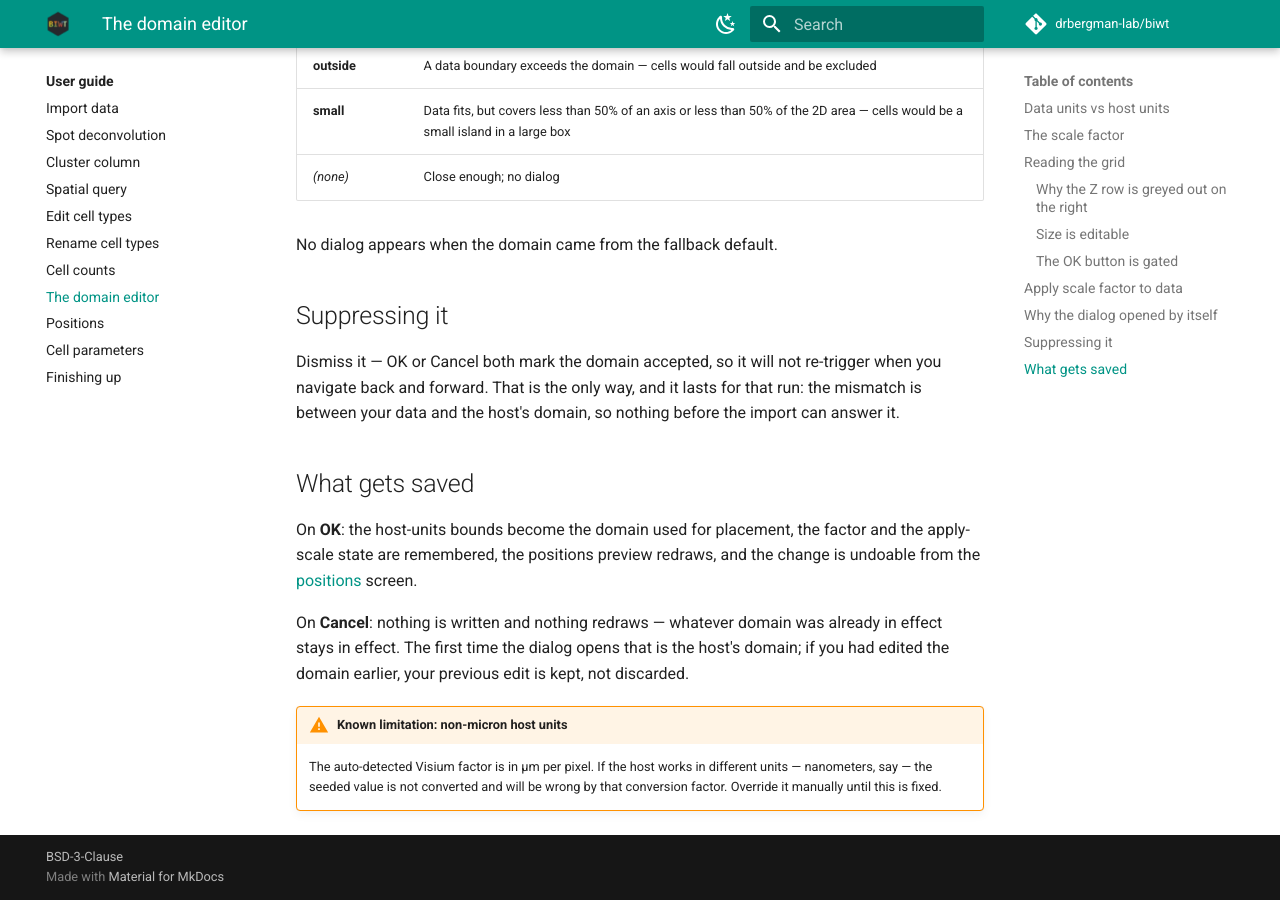
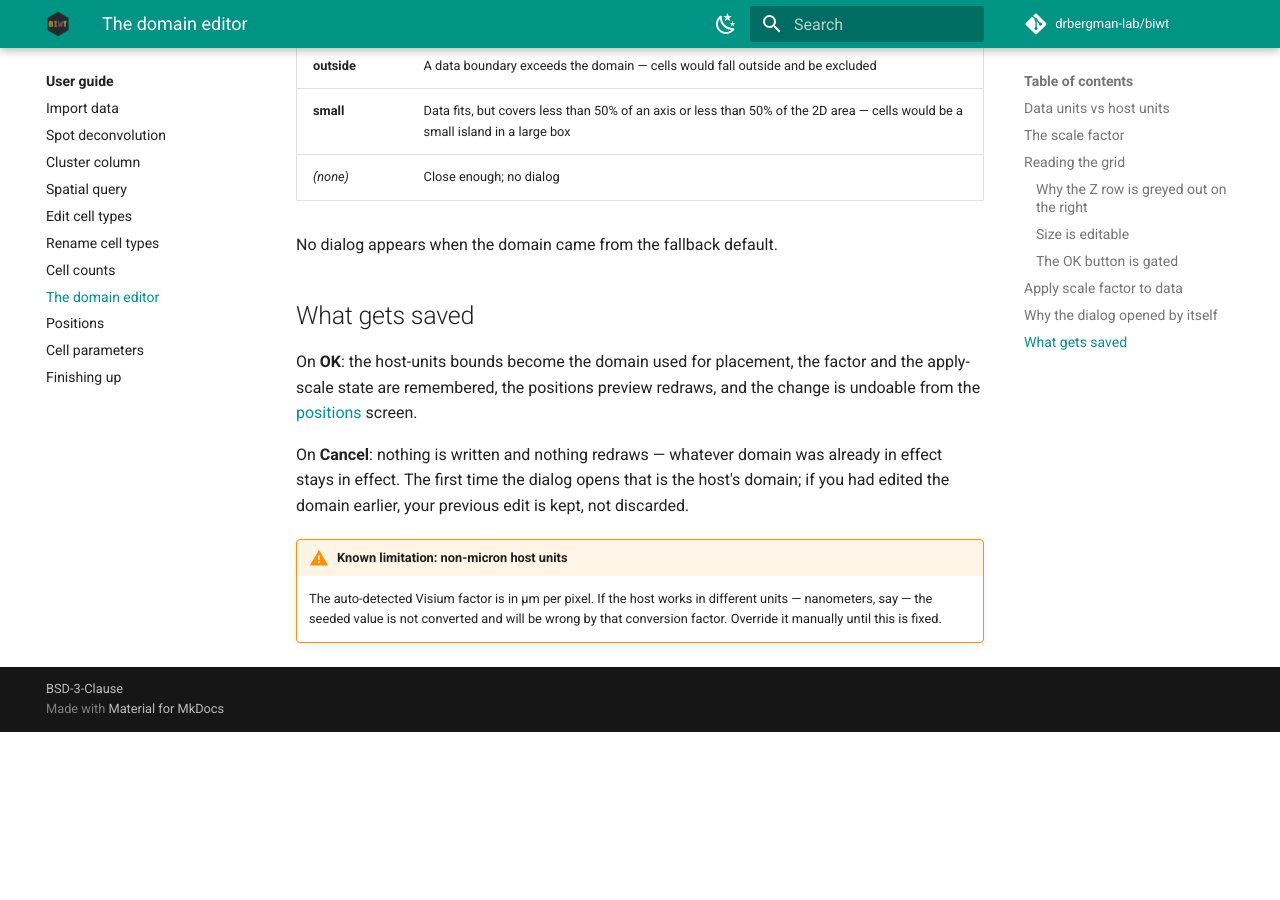
Before and after one commit to drbergman-lab/biwt, an MkDocs documentation site: the page built from docs/guide/domain.md, in a window 1280 px wide and 900 px high, scrolled down 3030 px. Built offline with MkDocs 1.6.1 and Material for MkDocs 9.7.7, drawn with Linux system fonts in a browser that asks for light colours; comment, search, counter and statistics services are not loaded; after the commit the page ends 3762 px from its top, so only the background shows below that.

Commit message:
Drop the domain editor's "Suppressing it" section
With nothing able to pre-answer the mismatch, the section said only "dismiss
the dialog" — which is not suppression, and positions.md already says the
dialog opens once per run.

Co-Authored-By: Claude Opus 5 <noreply@anthropic.com>

```diff
--- a/docs/guide/domain.md
+++ b/docs/guide/domain.md
@@ -105,12 +105,6 @@ BIWT compares the data extent to the domain, in host units, and classifies the f
 
 No dialog appears when the domain came from the fallback default.
 
-## Suppressing it
-
-Dismiss it — OK or Cancel both mark the domain accepted, so it will not re-trigger when you
-navigate back and forward. That is the only way, and it lasts for that run: the mismatch is
-between your data and the host's domain, so nothing before the import can answer it.
-
 ## What gets saved
 
 On **OK**: the host-units bounds become the domain used for placement, the factor and the
```
